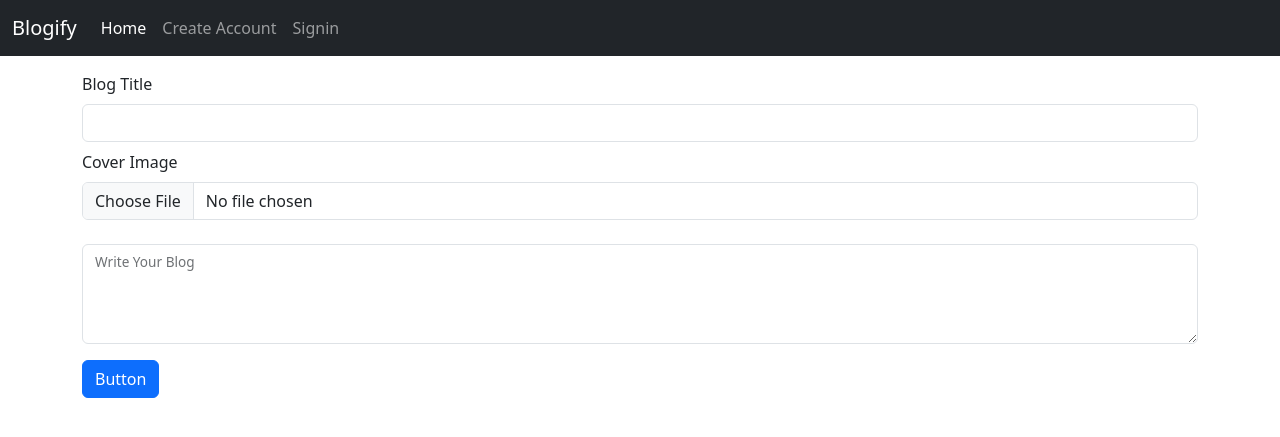
After one commit to shekharr73/blogging-app, a Node server app: template views/addBlog.ejs in a window 1280 px wide. The commit adds this page. Shown: the top 437 px of the page. Run offline with Node 20, Linux system fonts and the light colour scheme; the template is opened without the code that fills it, so the values that code supplies are empty; some libraries are stand-ins or nearby versions.

Commit message:
initial commit

```diff
--- /dev/null
+++ b/views/addBlog.ejs
@@ -0,0 +1,31 @@
+<!DOCTYPE html>
+<html lang="en">
+<head>
+    <%- include('./partials/head') %>
+    <title>Add New Blog Page</title>
+
+</head>
+<body>
+    <%- include('./partials/nav') %>
+    <form action="/blog" method="post" enctype="multipart/form-data">
+        <div class="container ">
+            <div class="mt-3">
+                <label for="title" class="form-label">Blog Title</label>
+                <input type="text" class="form-control" id="title" name="title" >
+              </div>
+              <div class="mt-2">
+                <label for="coverImage" class="form-label">Cover Image</label>
+                <input type="file" class="form-control" id="coverImage" name="coverImage" >
+              </div>
+              <div class="form-floating mt-4">
+                <textarea class="form-control"  id="floatingTextarea2" name="body" style="height: 100px"></textarea>
+                <label for="floatingTextarea2">Write Your Blog</label>
+              </div>
+              <div class="mt-3">
+                <button class="btn btn-primary" type="submit">Button</button>
+              </div>
+        </div>
+    </form>
+    <%- include('./partials/scripts') %>
+</body>
+</html>
--- a/views/partials/head.ejs
+++ b/views/partials/head.ejs
@@ -1 +1,3 @@
+<meta charset="UTF-8">
+<meta name="viewport" content="width=device-width, initial-scale=1.0">
 <link href="https://cdn.jsdelivr.net/npm/bootstrap@5.3.3/dist/css/bootstrap.min.css" rel="stylesheet" integrity="sha384-QWTKZyjpPEjISv5WaRU9OFeRpok6YctnYmDr5pNlyT2bRjXh0JMhjY6hW+ALEwIH" crossorigin="anonymous">
--- a/views/partials/nav.ejs
+++ b/views/partials/nav.ejs
@@ -1,5 +1,4 @@
-
-<nav class="navbar navbar-expand-lg bg-dark border-bottom border-body" data-bs-theme="dark"">
+<nav class="navbar navbar-expand-lg navbar-dark bg-dark">
     <div class="container-fluid">
       <a class="navbar-brand" href="#">Blogify</a>
       <button class="navbar-toggler" type="button" data-bs-toggle="collapse" data-bs-target="#navbarNavDropdown" aria-controls="navbarNavDropdown" aria-expanded="false" aria-label="Toggle navigation">
@@ -8,20 +7,44 @@
       <div class="collapse navbar-collapse" id="navbarNavDropdown">
         <ul class="navbar-nav">
           <li class="nav-item">
-            <a class="nav-link active" aria-current="page" href="#">Home</a>
+            <a class="nav-link active" aria-current="page" href="/">Home</a>
           </li>
+          <% if (locals.user) { %>
             <li class="nav-item">
-            <a class="nav-link" href="#">Add Blog</a>
+              <a class="nav-link" href="/blog/add-new">Add Blog</a>
             </li>
             <li class="nav-item dropdown">
-            <a class="nav-link dropdown-toggle" href="#" role="button" data-bs-toggle="dropdown" aria-expanded="false">
-              Shekhar Jadhav
+              <a class="nav-link dropdown-toggle" href="#" id="navbarDropdownMenuLink" role="button" data-bs-toggle="dropdown" aria-expanded="false">
+                <%= locals.user.fullName %>
               </a>
-            <ul class="dropdown-menu">
-              <li><a class="dropdown-item" href="#">Logout</a></li>
+              <ul class="dropdown-menu" aria-labelledby="navbarDropdownMenuLink">
+                <li><a class="dropdown-item" href="user/logout">Log out</a></li>
               </ul>
             </li>
+          <% }else { %>
+            <li class="nav-item">
+              <a class="nav-link" href="/user/signup">Create Account</a>
+
+            </li>
+
+            <li class="nav-item">
+              <a class="nav-link" href="/user/signin">Signin</a>
+            </li>
+
+            <% } %>
+
+
         </ul>
       </div>
     </div>
   </nav>
+
+<% if(locals.error){ %>
+  <div class="container mt-4">
+    <div class="alert alert-danger" role="alert">
+      <%= locals.error %>
+    </div>
+  </div>
+
+<% }
+%>
```
Also changed, not shown: views/blog.ejs (added, +43 -0 lines), views/home.ejs (+19 -4 lines), views/signin.ejs (+11 -10 lines), views/signup.ejs (+9 -8 lines), routes/user.js (line endings or trailing spaces), views/partials/scripts.ejs (renamed from views/partials/script.ejs). Lines whose indentation alone changed are shown as unchanged.
